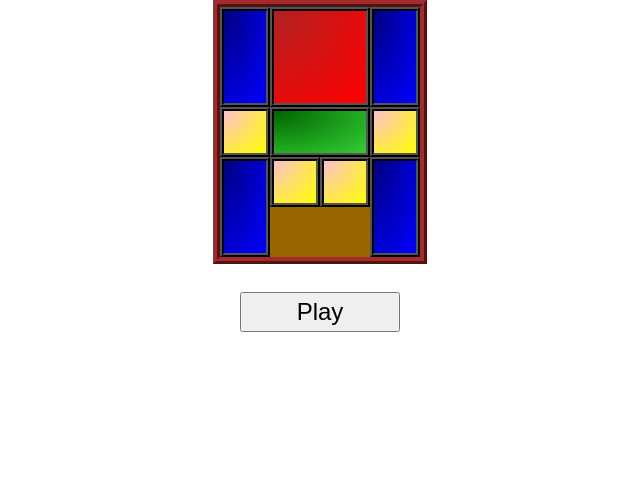
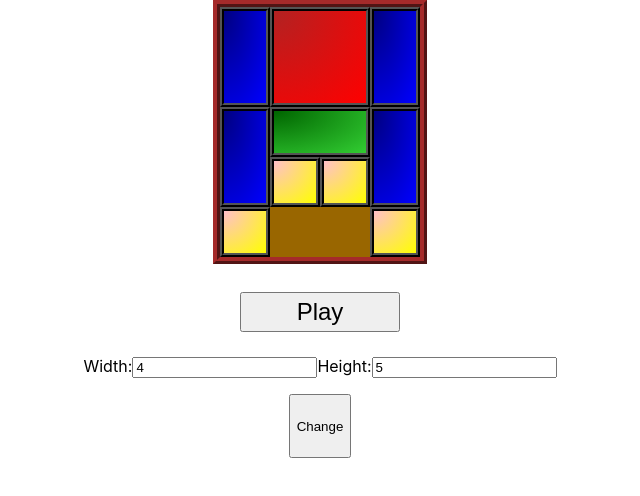
Before and after one commit to cedricoode/klotski-app, a React (Create React App) app: page / in a window 1280 px wide. Shown: the top 496 px of the page, without its empty margins (320-960 px from the left). Built offline with nearby package versions, Linux system fonts and the light colour scheme.

Commit message:
change board size

```diff
--- a/src/App.js
+++ b/src/App.js
@@ -3,10 +3,50 @@ import Board from "./Board";
 import "./App.css";
 
 class App extends Component {
+  state = {
+    width: 4,
+    height: 5
+  };
+  handleSubmit(e) {
+    e.preventDefault();
+  }
+  handleChange = e => {
+    this.setState({
+      [e.target.name]: e.target.value
+    });
+  };
   render() {
     return (
       <div className="App">
-        <Board width={4} height={5} />
+        <Board
+          width={this.state.width}
+          height={this.state.height}
+          defaultLayout={0}
+        />
+        <form onSubmit={this.handleSubmit}>
+          <label>
+            Width:
+            <input
+              type="number"
+              name="width"
+              value={this.state.width}
+              onChange={this.handleChange}
+            />
+          </label>
+
+          <label>
+            Height:
+            <input
+              type="number"
+              name="height"
+              value={this.state.height}
+              onChange={this.handleChange}
+            />
+          </label>
+          <div style={{ margin: 16 }}>
+            <input style={{ height: 64 }} type="submit" value="Change" />
+          </div>
+        </form>
       </div>
     );
   }
--- a/src/Board.js
+++ b/src/Board.js
@@ -9,7 +9,7 @@ export default class Board extends PureComponent {
     super(props);
 
     this.state = {
-      initialPieces: gamePositions[1]
+      initialPieces: gamePositions[props.defaultLayout]
     };
   }
 
```
